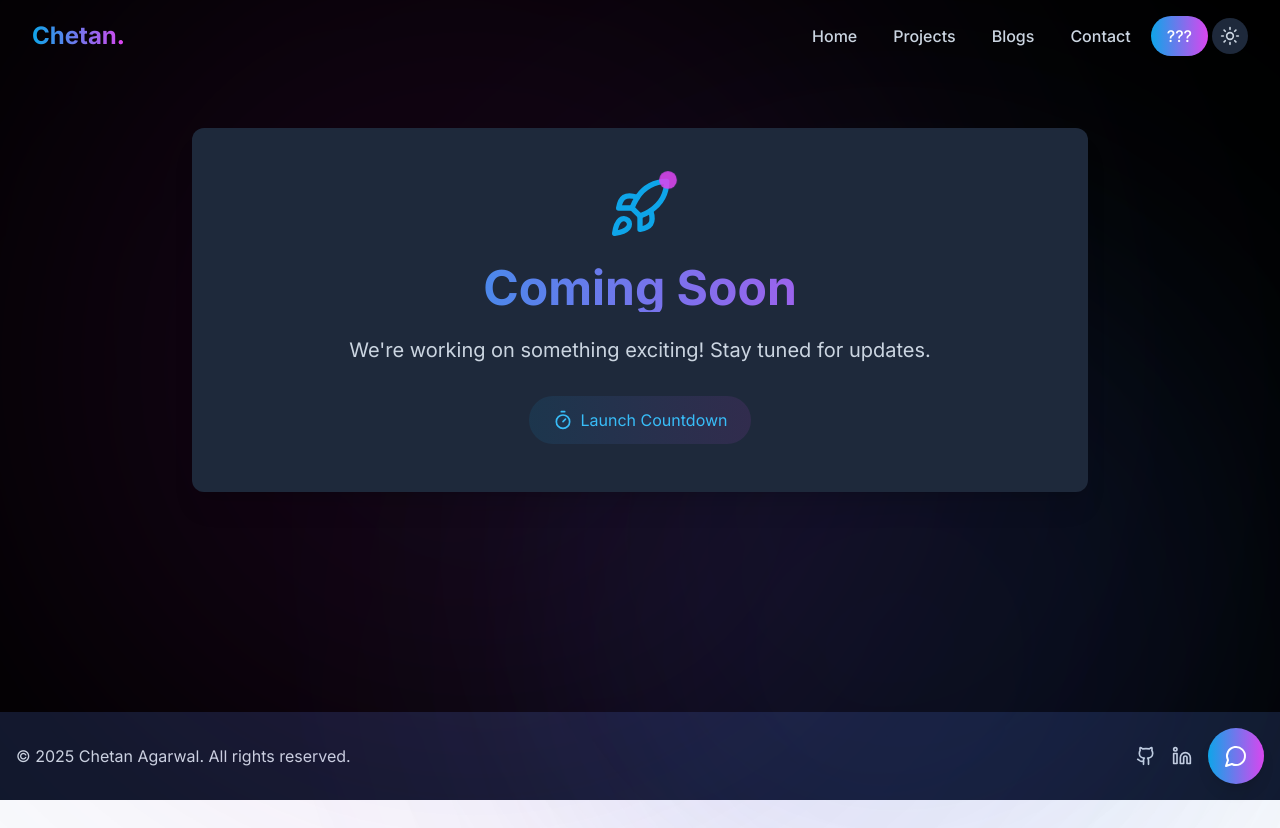
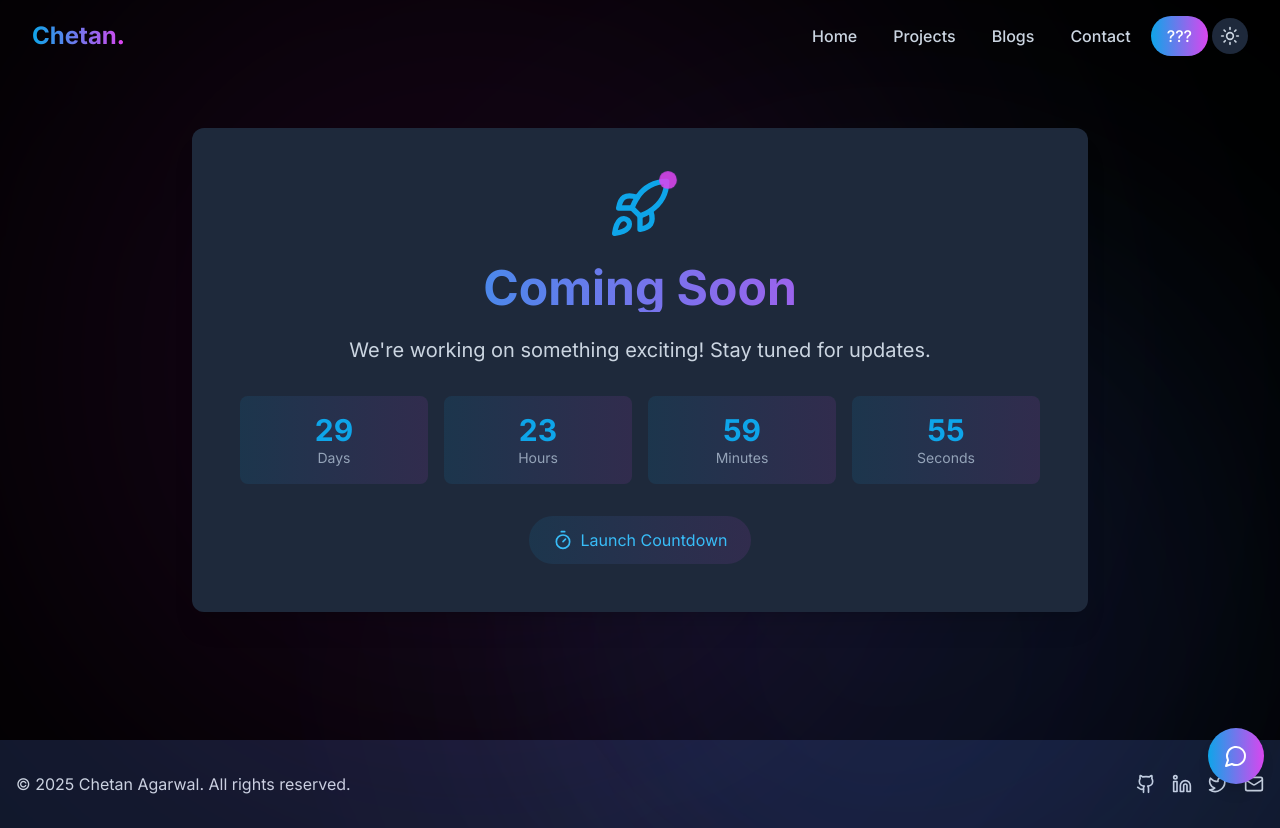
Before and after one commit to Agarwalchetan/portfolio_web_2.0, a React (Vite) app: page /coming-soon in a window 1280 px wide. Before the commit the page ends 800 px from the top, so only its background shows below. Built offline with nearby package versions, Linux system fonts and the light colour scheme.

Commit message:
Add countdown timer to Coming Soon page

```diff
--- a/src/pages/ComingSoon.tsx
+++ b/src/pages/ComingSoon.tsx
@@ -1,8 +1,39 @@
-import React from 'react';
+import React, { useState, useEffect } from 'react';
 import { motion } from 'framer-motion';
 import { Timer, Rocket } from 'lucide-react';
 
 const ComingSoon: React.FC = () => {
+  const [timeLeft, setTimeLeft] = useState({
+    days: 30,
+    hours: 0,
+    minutes: 0,
+    seconds: 0
+  });
+
+  useEffect(() => {
+    const targetDate = new Date();
+    targetDate.setDate(targetDate.getDate() + 30); // Set target date to 30 days from now
+
+    const timer = setInterval(() => {
+      const now = new Date().getTime();
+      const distance = targetDate.getTime() - now;
+
+      const days = Math.floor(distance / (1000 * 60 * 60 * 24));
+      const hours = Math.floor((distance % (1000 * 60 * 60 * 24)) / (1000 * 60 * 60));
+      const minutes = Math.floor((distance % (1000 * 60 * 60)) / (1000 * 60));
+      const seconds = Math.floor((distance % (1000 * 60)) / 1000);
+
+      setTimeLeft({ days, hours, minutes, seconds });
+
+      if (distance < 0) {
+        clearInterval(timer);
+        setTimeLeft({ days: 0, hours: 0, minutes: 0, seconds: 0 });
+      }
+    }, 1000);
+
+    return () => clearInterval(timer);
+  }, []);
+
   return (
     <div className="container mx-auto px-4 py-16 sm:px-6 lg:px-8">
       <div className="max-w-4xl mx-auto text-center">
@@ -38,6 +69,25 @@ const ComingSoon: React.FC = () => {
             We're working on something exciting! Stay tuned for updates.
           </p>
 
+          <div className="grid grid-cols-4 gap-4 mb-8">
+            <div className="bg-gradient-to-r from-primary-500/10 to-accent-500/10 rounded-lg p-4">
+              <div className="text-3xl font-bold text-primary-500">{timeLeft.days}</div>
+              <div className="text-sm text-slate-600 dark:text-slate-400">Days</div>
+            </div>
+            <div className="bg-gradient-to-r from-primary-500/10 to-accent-500/10 rounded-lg p-4">
+              <div className="text-3xl font-bold text-primary-500">{timeLeft.hours}</div>
+              <div className="text-sm text-slate-600 dark:text-slate-400">Hours</div>
+            </div>
+            <div className="bg-gradient-to-r from-primary-500/10 to-accent-500/10 rounded-lg p-4">
+              <div className="text-3xl font-bold text-primary-500">{timeLeft.minutes}</div>
+              <div className="text-sm text-slate-600 dark:text-slate-400">Minutes</div>
+            </div>
+            <div className="bg-gradient-to-r from-primary-500/10 to-accent-500/10 rounded-lg p-4">
+              <div className="text-3xl font-bold text-primary-500">{timeLeft.seconds}</div>
+              <div className="text-sm text-slate-600 dark:text-slate-400">Seconds</div>
+            </div>
+          </div>
+
           <div className="inline-flex items-center justify-center px-6 py-3 rounded-full bg-gradient-to-r from-primary-500/10 to-accent-500/10 text-primary-600 dark:text-primary-400">
             <Timer className="mr-2" size={20} />
             <span>Launch Countdown</span>
```
